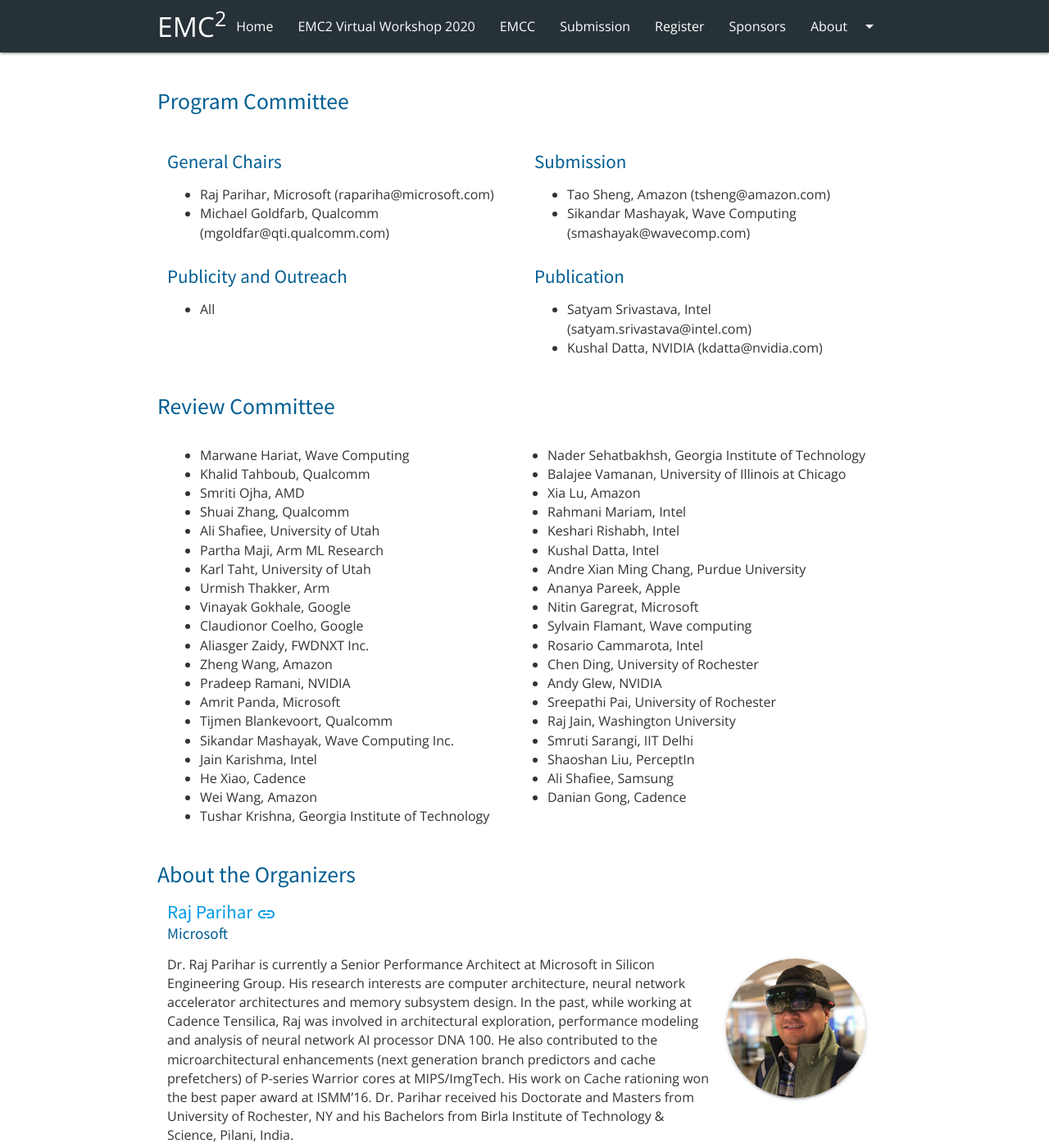
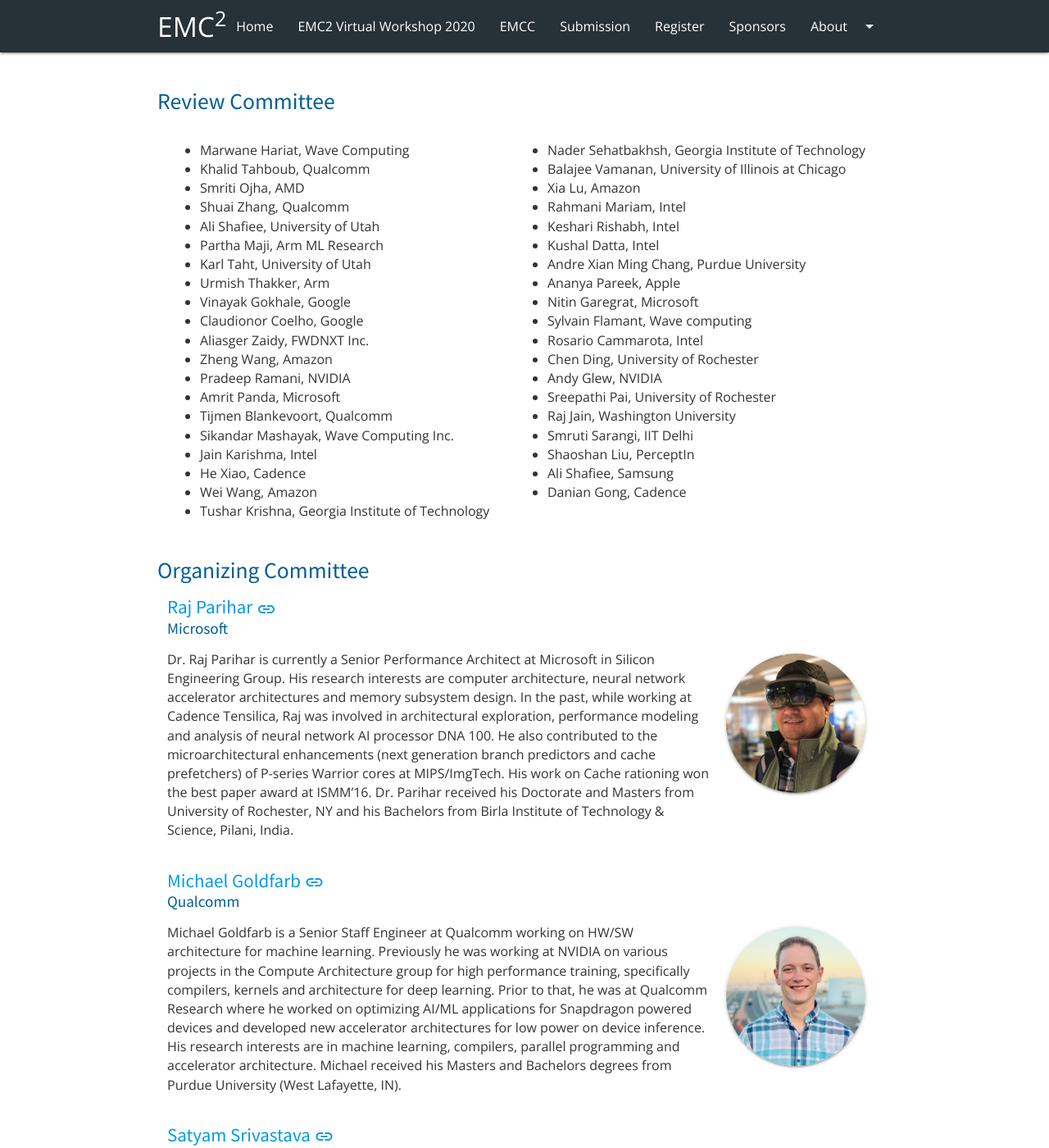
Before and after one commit to mgoldfar/emc2-web, a Jekyll site: the page built from program-committee.html, in a window 1280 px wide and 1400 px high. Shown: the whole window at 82% size. Built offline with Jekyll 4.4.1, drawn with Linux system fonts in a browser that asks for light colours.

Commit message:
Program committee and sponsor

```diff
--- a/program-committee.html
+++ b/program-committee.html
@@ -81,6 +81,7 @@
     - name: Danian Gong
       affiliation: Cadence
 ---
+<!--
 <h3 class="header">Program Committee</h3>
 <div class="row">
     <div class="col s12 m6">
@@ -107,6 +108,7 @@
         </ul>
     </div>
 </div>
+-->
 
 <h3 class="header">Review Committee</h3>
 <div class="row">
@@ -119,7 +121,7 @@
     </div>
 </div>
 
-<h3 class="header">About the Organizers</h3>
+<h3 class="header">Organizing Committee</h3>
 {% for o in site.organizers %}
 <div class="row">
     <div class="col s12">
--- a/sponsors.html
+++ b/sponsors.html
@@ -7,7 +7,7 @@
 {% assign upcoming_editions = site.editions|where: "show_on_submission_page",true|sort:"event_date" %}
 
 <h3 class="header">Sponsors for 6th Edition EMCC</h3>
-
+<li>For sponsorship queries, please contact rapariha@microsoft.com
 {% if page.show_note %}
     {% include submission-notes.html %}
 {% endif %}
```
